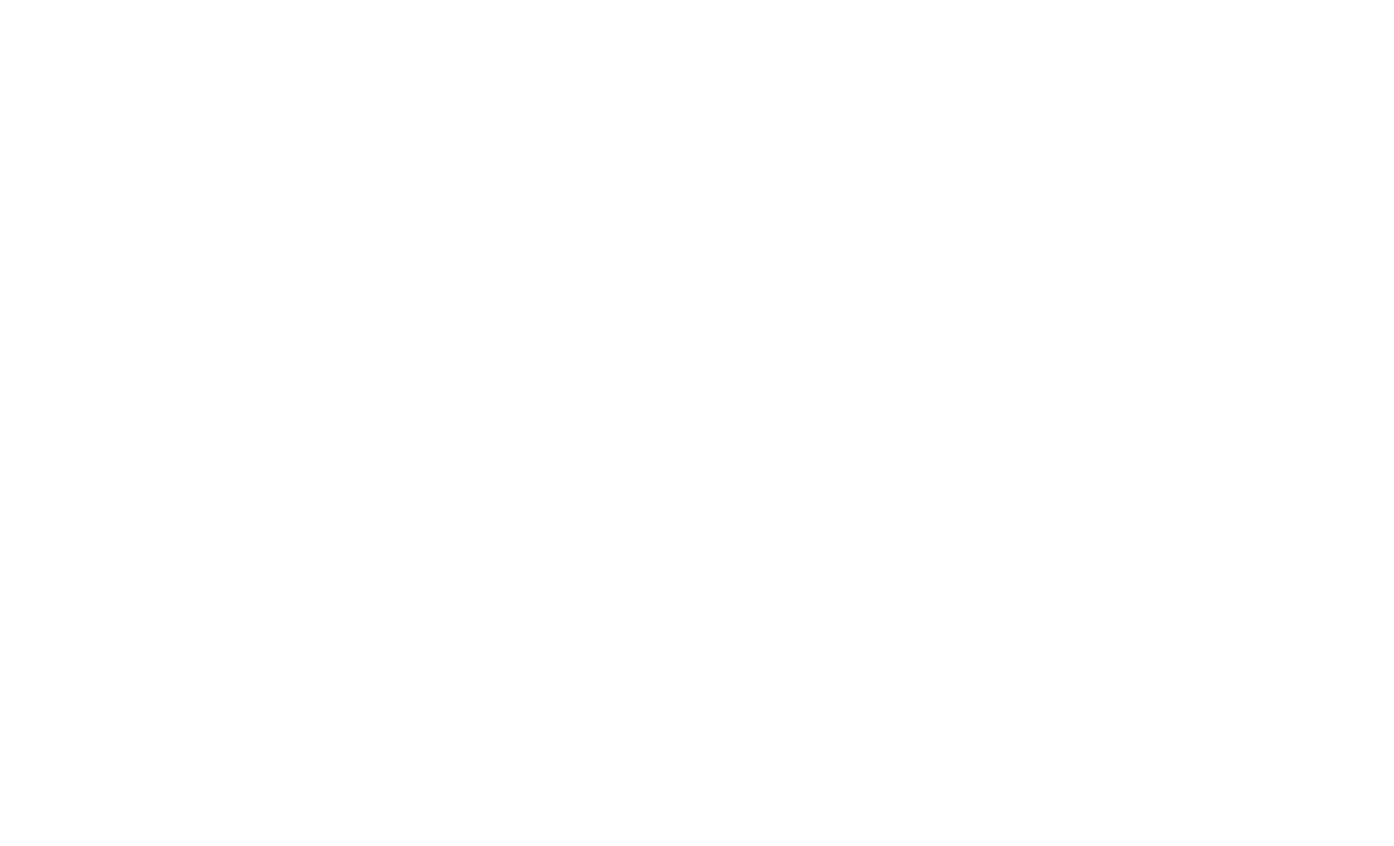
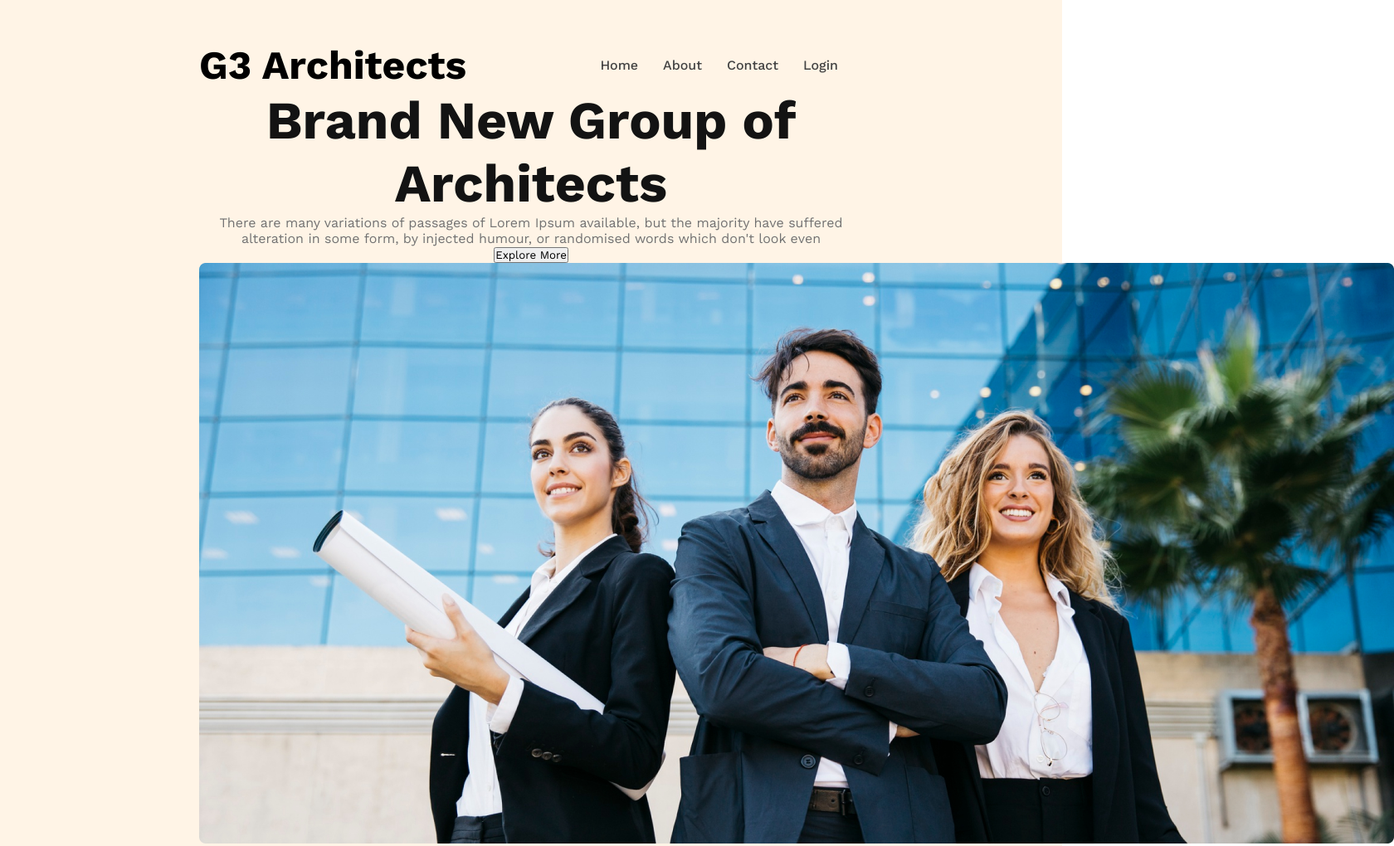
Before and after one commit to Khaledsobuj/g3-architects-website, a plain HTML site: page index.html in a window 1280 px wide. Shown: the top 1020 px of the page at 83% size, 1680 px wide, since content can reach past the window. Before the commit the page ends 800 px from the top, so only its background shows below. Drawn offline with nearby package versions, Linux system fonts and the light colour scheme.

Commit message:
banner content added

```diff
--- a/css/style.css
+++ b/css/style.css
@@ -1,4 +1,62 @@
+@import url('https://fonts.googleapis.com/css2?family=Work+Sans:wght@400;500;600;700;800;900&display=swap');
+
 * {
     margin: 0;
     padding: 0;
+    font-family: 'Work Sans', sans-serif;
 }
+
+/* header styles */
+header {
+    background: rgba(255, 144, 14, 0.10);
+    padding: 50px 240px;
+
+}
+
+nav {
+    display: flex;
+    justify-content: space-between;
+    align-items: center;
+}
+
+nav .nav-title {
+    color: #131313);
+    font-size: 3rem;
+    font-weight: 700;
+
+}
+
+nav>ul {
+    display: flex;
+
+}
+
+nav>ul li {
+    list-style: none;
+    margin-right: 30px;
+}
+
+nav>ul li a {
+    text-decoration: none;
+    color: #424242;
+    font-size: 1rem;
+    font-weight: 500;
+}
+
+/* this is banner styles */
+
+.banner-contant {
+    width: 800px;
+    text-align: center;
+    margin: 0 auto;
+}
+
+.banner-title {
+    color: #131313;
+    font-size: 4rem;
+    font-weight: 700;
+}
+
+.banner-description {
+    color: #727272;
+}
--- a/index.html
+++ b/index.html
@@ -10,7 +10,30 @@
 </head>
 
 <body>
+    <header>
+        <nav>
+            <h3 class="nav-title">G3 Architects</h3>
+            <ul>
+                <li><a href="#">Home</a></li>
+                <li><a href="#">About</a></li>
+                <li><a href="#">Contact</a></li>
+                <li><a href="#">Login</a></li>
+            </ul>
+        </nav>
 
+        <div class="banner">
+            <div class="banner-contant">
+                <h1 class="banner-title">Brand New
+                    Group of Architects</h1>
+                <p class="banner-description">
+                    There are many variations of passages of Lorem Ipsum available, but the majority have suffered
+                    alteration in some form, by injected humour, or randomised words which don't look even
+                </p>
+                <button class="btn-common"> Explore More</button>
+            </div>
+            <img src="images/banner.png" alt="">
+        </div>
+    </header>
 </body>
 
 </html>
```
